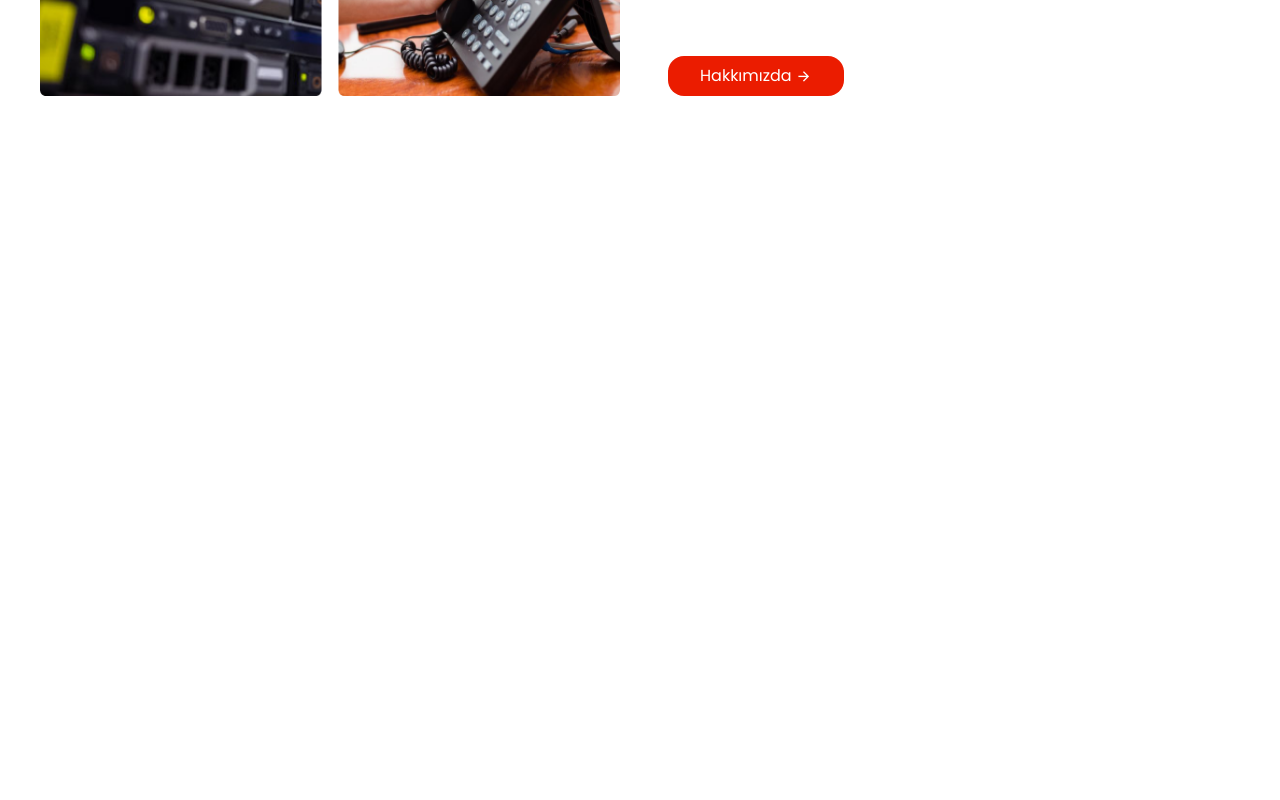
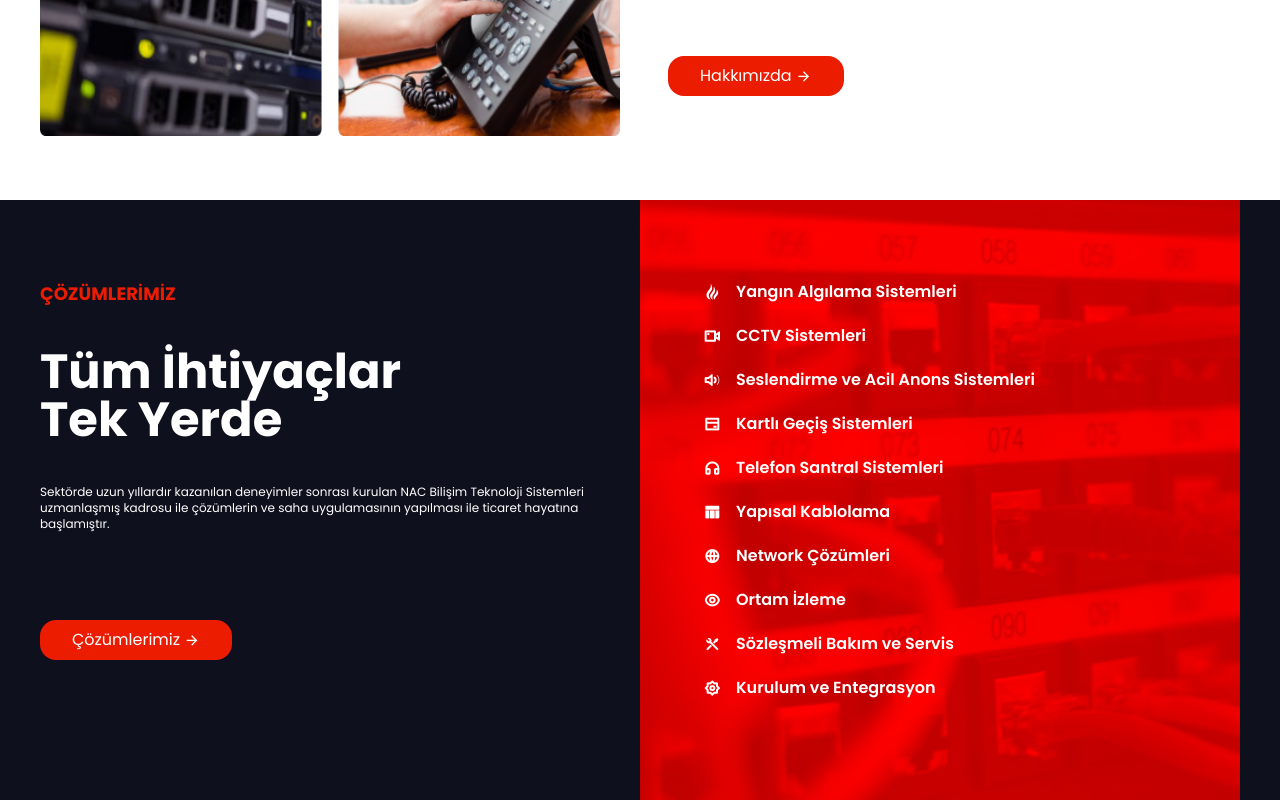
Before and after one commit to cansurer-at/nac-bilisim-new, a Next.js app: page / in a window 1280 px wide. Shown: the part 1201-2001 px from the top of the page. Before the commit the page ends 1361 px from the top, so only its background shows below. Built offline with nearby package versions, Linux system fonts and the light colour scheme.

Commit message:
start solutions comp.e

```diff
--- a/components/AboutUs.js
+++ b/components/AboutUs.js
@@ -17,7 +17,7 @@ export default function AboutUs() {
             <h6 className="pt-8 font-bold lg:pt-0 text-NACRed md:text-lg">HAKKIMIZDA</h6>
             <h1 className="mt-5 text-4xl font-bold lg:text-7xl text-NacBlack ">Teknolojinin <br></br> <span className="font-bold mt-3text-4xl lg:text-7xl">Ötesine Geçin</span></h1>
             <p className="text[#555663] text-textColor mt-5  lg:mt-10 lg:pr-5 text-xs">Sektörde uzun yıllardır kazanılan deneyimler sonrası kurulan NAC Bilişim Teknoloji Sistemleri uzmanlaşmış kadrosu ile çözümlerin ve saha uygulamasının yapılması ile ticaret hayatına başlamıştır. Bundan sonraki dönemde felsefe olarak daima yeniliği ve prensiplerinden ödün vermeden kendini diğer Zayıf Akım Sistemleri konusunda da geliştirmeyi hedef almıştır. Bu alanda müşterilerine çözüm odaklı hedefler sunmayı planlamaktadır. NAC BİLİŞİM uzman kadrosu ürün satışı yaptığı tüm üreticilerin vermiş olduğu teknik sertifikaları almaya başlamıştır.</p>
-            <div className="mb-24 lg:mb-0 lg:pt-10"><button className="flex px-8 py-2 text-white bg-NACRed rounded-2xl md:mt-12">Hakkımızda<i  class="ri-arrow-right-line ml-1  " ></i></button></div>
+            <div className="mb-24 lg:mb-10 lg:pt-10"><button className="flex px-8 py-2 text-white bg-NACRed rounded-2xl md:mt-12">Hakkımızda<i  class="ri-arrow-right-line ml-1  " ></i></button></div>
           </div>
         </div>
       </div>
--- /dev/null
+++ b/components/Solutions.js
@@ -0,0 +1,77 @@
+import React from "react";
+
+export default function Solutions() {
+  return (
+    <div className=" bg-NACBlack">
+      <div className="container mx-auto ">
+        <div className="grid grid-cols-12 ">
+          <div className="col-span-6 py-20 ">
+            <h6 className="pt-8 font-bold lg:pt-0 text-NACRed md:text-lg">
+              ÇÖZÜMLERİMİZ
+            </h6>
+            <h1 className="my-10 text-4xl font-bold text-white lg:text-5xl ">
+              Tüm İhtiyaçlar <br></br>{" "}
+              <span className="font-bold mt-3text-4xl lg:text-5xl">
+                Tek Yerde
+              </span>
+            </h1>
+            <p className="mt-5 text-xs text-white text-textColor lg:mt-10 lg:pr-5">
+              Sektörde uzun yıllardır kazanılan deneyimler sonrası kurulan NAC
+              Bilişim Teknoloji Sistemleri uzmanlaşmış kadrosu ile çözümlerin ve
+              saha uygulamasının yapılması ile ticaret hayatına başlamıştır.
+            </p>
+            <div className="mb-24 lg:mb-10 lg:pt-10">
+              <button className="flex px-8 py-2 text-white bg-NACRed rounded-2xl md:mt-12">
+                Çözümlerimiz<i class="ri-arrow-right-line ml-1  "></i>
+              </button>
+            </div>
+          </div>
+          <div className="justify-center col-span-6 py-20 pl-16 font-semibold text-white bg-cover bg-homepageBackgroundRed ">
+            <div className="flex flex-row mb-5 ">
+              <i class="ri-blaze-line  mr-4 "></i>
+              <h6>Yangın Algılama Sistemleri</h6>
+            </div>
+            <div className="flex flex-row mb-5">
+              <i class="ri-vidicon-line  mr-4 "></i>
+              <h6>CCTV Sistemleri</h6>
+            </div>
+            <div className="flex flex-row mb-5">
+              <i class="ri-volume-up-line  mr-4 "></i>
+              <h6>Seslendirme ve Acil Anons Sistemleri</h6>
+            </div>
+            <div className="flex flex-row mb-5">
+              <i class="ri-bank-card-line  mr-4 "></i>
+              <h6>Kartlı Geçiş Sistemleri</h6>
+            </div>
+            <div className="flex flex-row mb-5">
+              <i class="ri-headphone-line  mr-4 "></i>
+              <h6>Telefon Santral Sistemleri</h6>
+            </div>
+            <div className="flex flex-row mb-5">
+              <i class="ri-table-fill  mr-4 "></i>
+              <h6>Yapısal Kablolama</h6>
+            </div>
+            <div className="flex flex-row mb-5">
+              <i class="ri-global-line  mr-4 "></i>
+              <h6>Network Çözümleri</h6>
+            </div>
+            <div className="flex flex-row mb-5">
+              <i class="ri-eye-line  mr-4 "></i>
+              <h6>Ortam İzleme</h6>
+            </div>
+            <div className="flex flex-row mb-5 ">
+              <i class="ri-tools-line  mr-4 "></i>
+              <h6>Sözleşmeli Bakım ve Servis</h6>
+            </div>
+            <div className="flex flex-row mb-5">
+              <i class="ri-settings-2-line  mr-4 "></i>
+              <h6>Kurulum ve Entegrasyon</h6>
+            </div>
+          </div>
+        </div>
+
+        <div className="col-span-12"></div>
+      </div>
+    </div>
+  );
+}
--- a/pages/index.js
+++ b/pages/index.js
@@ -4,6 +4,7 @@ import Image from "next/image";
 import styles from "../styles/Home.module.css";
 import 'remixicon/fonts/remixicon.css'
 import AboutUs from "@/components/AboutUs";
+import Solutions from "@/components/Solutions";
 
 
 export default function Home() {
@@ -19,6 +20,7 @@ export default function Home() {
 
         <Contact/>
         <AboutUs/>
+        <Solutions/>
 
 
 
--- a/tailwind.config.js
+++ b/tailwind.config.js
@@ -15,6 +15,13 @@ module.exports = {
       }
     },
     extend: {
+
+      backgroundImage: {
+        'homepageBackgroundRed': "url('/homepage-background-red.png')",
+      },
+
+
+
       colors: {
         secondaryText: '#CAD0DC',
         main: '#5C626E',
@@ -35,6 +42,8 @@ module.exports = {
           'tr-even': '#ffffff',
           'td-color': '#767676',
         },
+
+
 
         primary: {
           hover: '#0046CC',
```
Also changed, not shown: public/homepage-background-red.png (added).
